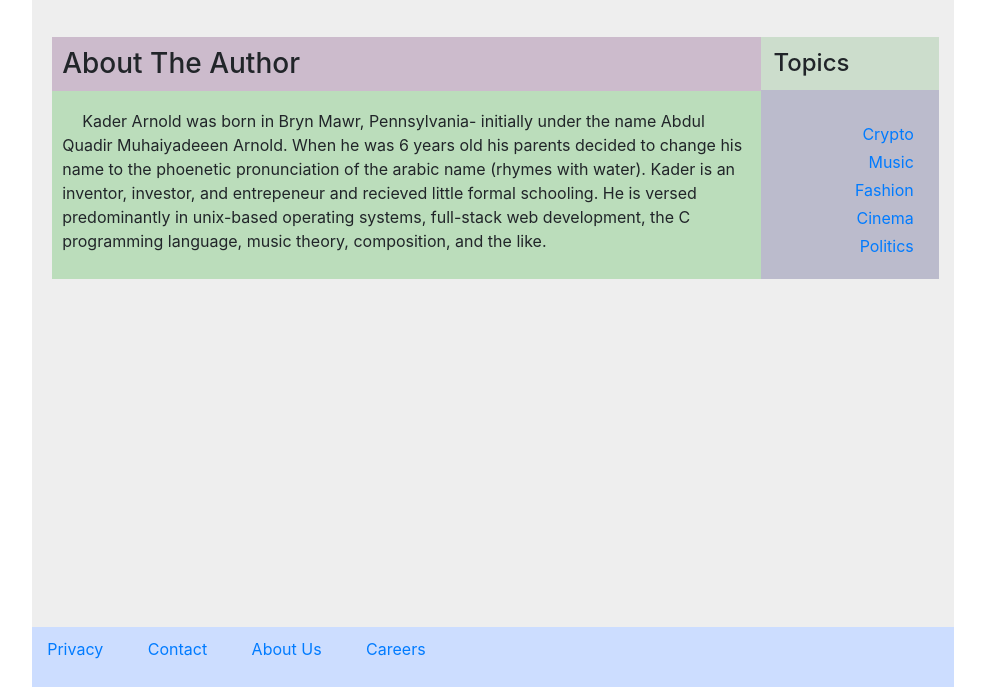
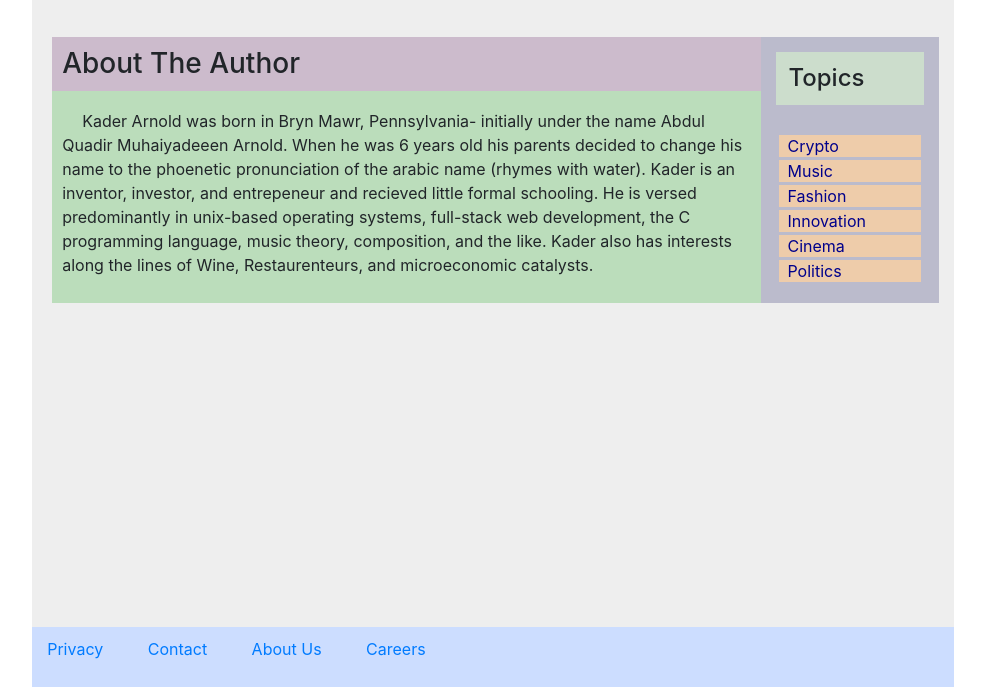
Before and after one commit to kader-digital/bootstrap-demo, a plain HTML site: page index.html in a window 1280 px wide. Shown: the part 113-800 px from the top of the page, without its empty margins (147-1132 px from the left). Drawn offline with nearby package versions, Linux system fonts and the light colour scheme.

Commit message:
added the topics bar... still need to fill the bottom part, maybe ecommerce??

```diff
--- a/index.html
+++ b/index.html
@@ -37,16 +37,16 @@
 		<div class="main-containter">
 		    <article>
 		    <h3 id="author-note">About The Author</h3>
-		    <p>Kader Arnold was born in Bryn Mawr, Pennsylvania- initially under the name Abdul Quadir Muhaiyadeeen Arnold. When he was 6 years old his parents decided to change his name to the phoenetic pronunciation of the arabic name (rhymes with water). Kader is an inventor, investor, and entrepeneur and recieved little formal schooling. He is versed predominantly in unix-based operating systems, full-stack web development, the C programming language, music theory, composition, and the like. </p>
+		    <p>Kader Arnold was born in Bryn Mawr, Pennsylvania- initially under the name Abdul Quadir Muhaiyadeeen Arnold. When he was 6 years old his parents decided to change his name to the phoenetic pronunciation of the arabic name (rhymes with water). Kader is an inventor, investor, and entrepeneur and recieved little formal schooling. He is versed predominantly in unix-based operating systems, full-stack web development, the C programming language, music theory, composition, and the like. Kader also has interests along the lines of Wine, Restaurenteurs, and microeconomic catalysts.</p>
 		    </article>
 
 		    <aside class="aside">
 			<h4>Topics</h4>
-
 			<ul>
 			    <li><a href="">Crypto</a></li>
 			    <li><a href="">Music</a></li>
 			    <li><a href="">Fashion</a></li>
+			    <li><a href="">Innovation</a></li>
 			    <li><a href="">Cinema</a></li>
 			    <li><a href="">Politics</a></li>
 			</ul>
--- a/style.css
+++ b/style.css
@@ -45,6 +45,7 @@ aside.aside ul {
 }
 
 aside {
+    padding: 15px;
     background: #ccd;
 }
 
@@ -62,13 +63,13 @@ nav {
 ul li {
     list-style-type: none;
     padding: 10px 20px 10px 10px;
-    margin: 0;
     display: inline-block;
 }
 
 
 main {
     margin: 30px 5px 5px 10px;
+    justify-content: space-between;
     padding: 10px;
 }
 
@@ -110,5 +111,15 @@ h1 {
 }
 
 aside ul li {
-    line-height: 0.5em;
+    line-height: 1em;
+    padding: 3px;
+    margin: 3px;
+    background: #eca;
+    text-align: left;
+    justify-content: space-around;
+    display: block;
 }
+
+aside ul li a {
+   color: darkblue;
+}
```
